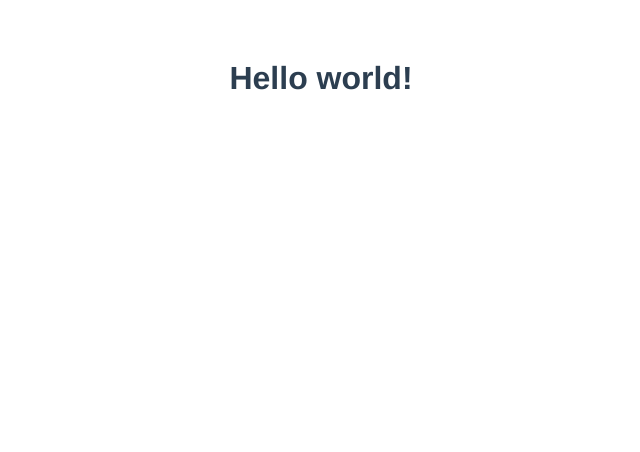
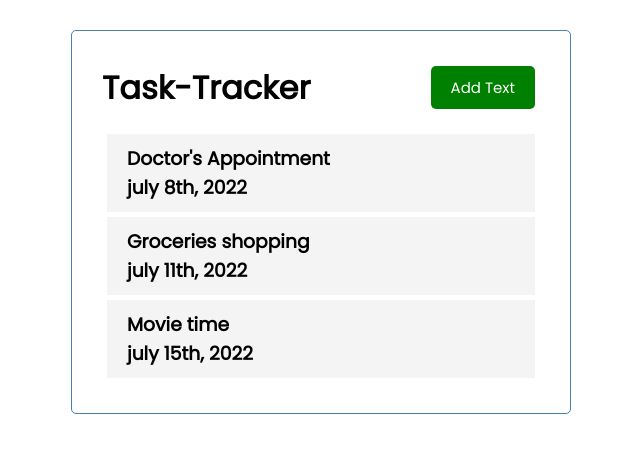
Before and after one commit to selvivini/vue-task-tracker, a Vue app: page / in a window 1280 px wide. Shown: the top 452 px of the page, without its empty margins (319-959 px from the left). Built offline with nearby package versions, Linux system fonts and the light colour scheme.

Commit message:
added task component

```diff
--- a/src/App.vue
+++ b/src/App.vue
@@ -1,26 +1,94 @@
 <template>
+<div class = "container">
+<HeaderComponent title = "Task-Tracker"/>
+<TasksComponent :tasks= "tasks"/>
+</div>
 
-  <h1> Hello world!</h1>
 </template>
 
 <script>
-
+import HeaderComponent from './components/HeaderComponent.vue'
+import TasksComponent from './components/TasksComponent.vue'
 
 export default {
   name: 'App',
   components: {
+   HeaderComponent,
+   TasksComponent
+  },
+  data(){
+   return {
+     tasks: []
+   }
+  },
+  created(){
+    this.tasks= [
+      {
+        id: 1,
+        text: "Doctor's Appointment",
+        day: 'july 8th, 2022',
+        reminder: true
+        },
+        {
+        id: 2,
+        text: "Groceries shopping",
+        day: 'july 11th, 2022',
+        reminder: true
+        },
+        {
+        id: 3,
+        text: "Movie time",
+        day: 'july 15th, 2022',
+        reminder: false
+        }
+    ]
+
 
   }
 }
+
 </script>
 
 <style>
-#app {
-  font-family: Avenir, Helvetica, Arial, sans-serif;
-  -webkit-font-smoothing: antialiased;
-  -moz-osx-font-smoothing: grayscale;
-  text-align: center;
-  color: #2c3e50;
-  margin-top: 60px;
+@import url('https://fonts.googleapis.com/css2?family=Poppins:wght@300;400&display=swap');
+* {
+  box-sizing: border-box;
+  margin: 0;
+  padding: 0;
+}
+body {
+  font-family: 'Poppins', sans-serif;
+}
+.container {
+  max-width: 500px;
+  margin: 30px auto;
+  overflow: auto;
+  min-height: 300px;
+  border: 1px solid steelblue;
+  padding: 30px;
+  border-radius: 5px;
+}
+.btn {
+  display: inline-block;
+  background: #000;
+  color: #fff;
+  border: none;
+  padding: 10px 20px;
+  margin: 5px;
+  border-radius: 5px;
+  cursor: pointer;
+  text-decoration: none;
+  font-size: 15px;
+  font-family: inherit;
+}
+.btn:focus {
+  outline: none;
+}
+.btn:active {
+  transform: scale(0.98);
+}
+.btn-block {
+  display: block;
+  width: 100%;
 }
 </style>
--- /dev/null
+++ b/src/components/ButtonComponent.vue
@@ -0,0 +1,23 @@
+<template>
+<button @click = "onClick()" :style="{background: color}">{{text}}</button>
+</template>
+
+<script>
+
+export default{
+    name: 'ButtonComponent',
+    props:{
+        color: String,
+        text: String
+    },
+    methods:{
+        onClick(){
+         console.log("clicked")
+        }
+    }
+}
+</script>
+
+
+<style>
+</style>
--- /dev/null
+++ b/src/components/HeaderComponent.vue
@@ -0,0 +1,31 @@
+<template>
+    <header>
+        <h1>{{ title }}</h1>
+        <ButtonComponent class="btn" color="green" text="Add Text"/>
+    </header>
+
+</template>
+
+
+<script>
+import ButtonComponent from './ButtonComponent.vue';
+
+export default {
+    name: 'HeaderComponent',
+    components:{
+     ButtonComponent
+    },
+    props: {
+        title: String
+    }
+}
+</script>
+
+<style scoped>
+header {
+    display: flex;
+    justify-content: space-between;
+    align-items: center;
+    margin-bottom: 20px;
+}
+</style>
--- /dev/null
+++ b/src/components/TaskComponent.vue
@@ -0,0 +1,27 @@
+<template>
+    <div class="task">
+        <h3>{{ task.text }}</h3>
+        <h3>{{ task.day }}</h3>
+    </div>
+</template>
+
+
+<script>
+
+export default {
+    name: 'TaskComponent',
+    props: {
+        task: Object
+    }
+}
+</script>
+
+
+<style>
+.task {
+    background: #f4f4f4;
+    margin: 5px;
+    padding: 10px 20px;
+    cursor: pointer;
+}
+</style>
--- /dev/null
+++ b/src/components/TasksComponent.vue
@@ -0,0 +1,19 @@
+<template>
+<div :key="task.id" v-for="task in tasks" >
+<TaskComponent :task = "task"/>
+</div>
+</template>
+
+<script >
+import TaskComponent from './TaskComponent.vue'
+export default{
+   name: 'TasksComponent',
+   props:{
+       tasks: Array
+   },
+   components:{
+       TaskComponent
+   }
+}
+
+</script>
```
